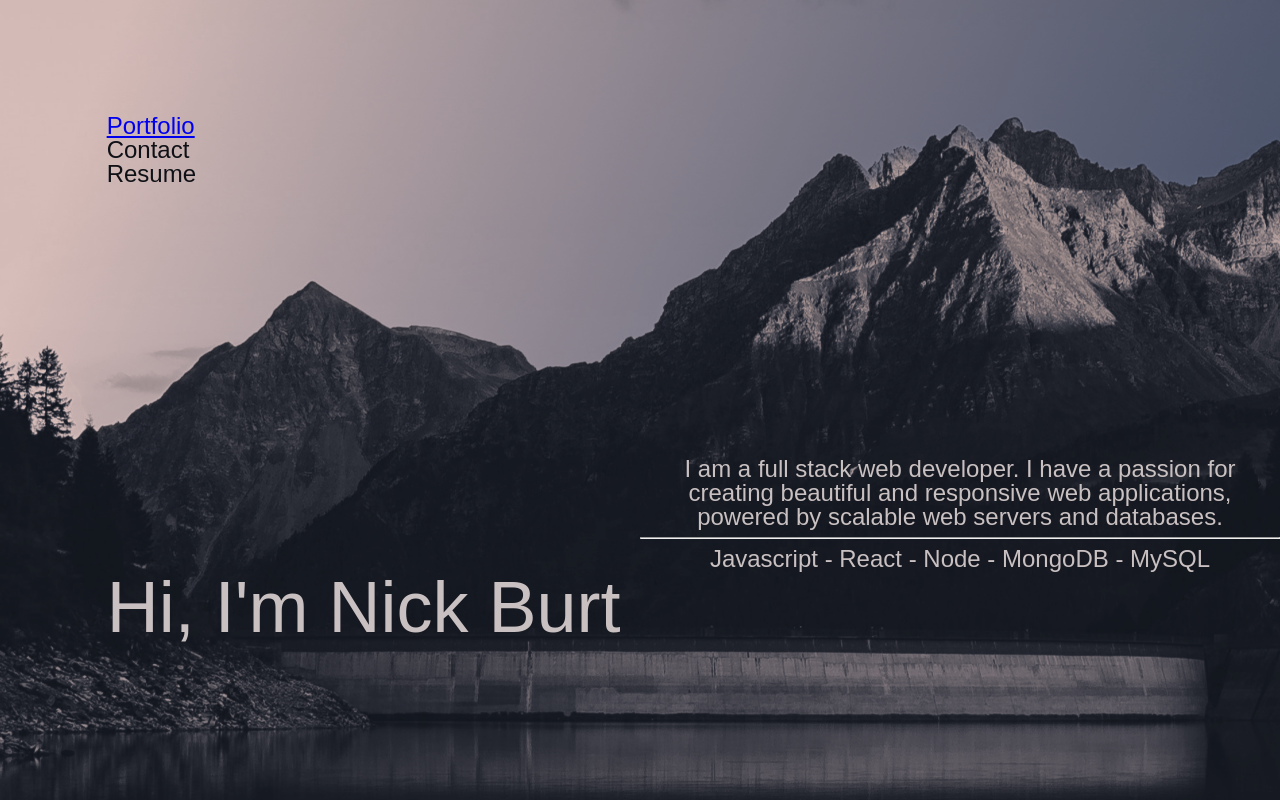
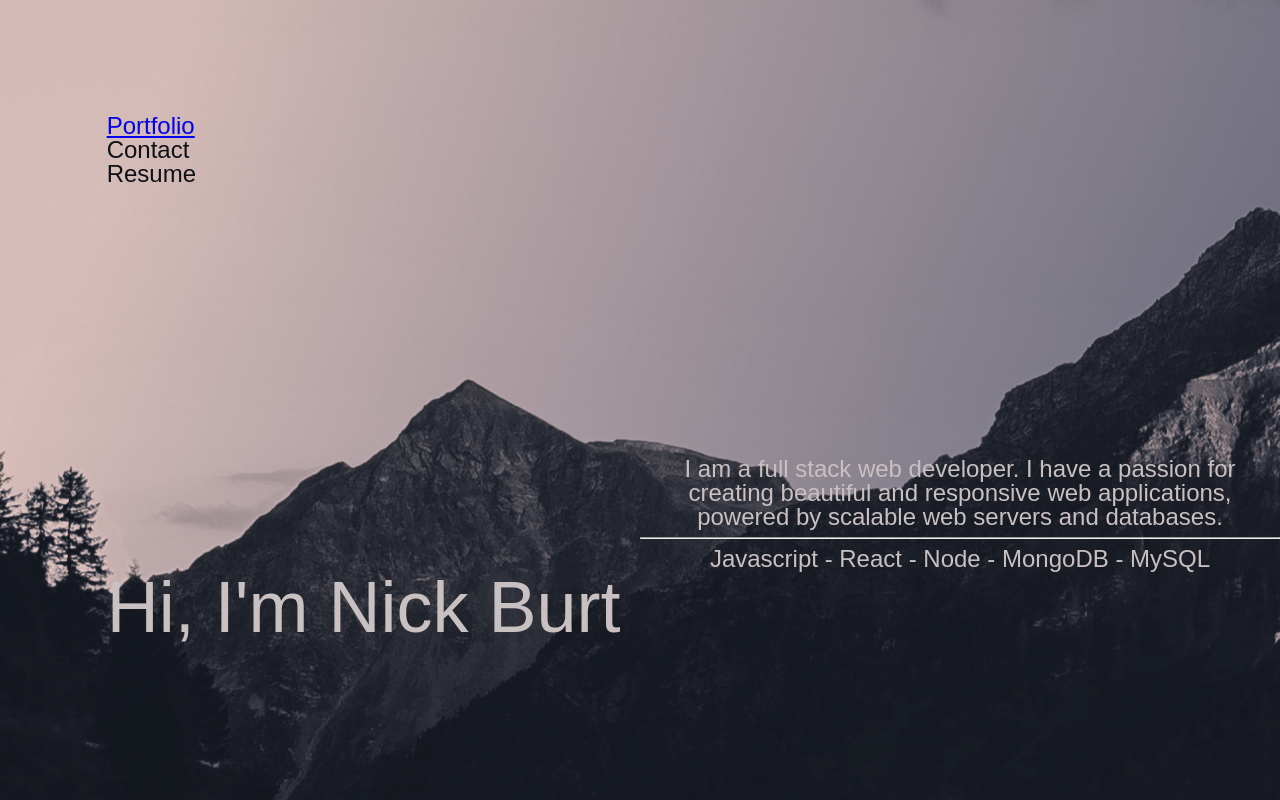
Before and after one commit to nbur4556/portfolio, a Next.js app: page / in a window 1280 px wide. Built offline with nearby package versions, Linux system fonts and the light colour scheme.

Commit message:
fix: background image does not block from clicking links

```diff
--- a/pages/index.js
+++ b/pages/index.js
@@ -1,5 +1,4 @@
 import Head from 'next/head';
-import Image from 'next/image';
 import styles from '../styles/Home.module.scss';
 
 // Components
@@ -27,13 +26,6 @@ export default function Home() {
           <hr />
           <p>Javascript - React - Node - MongoDB - MySQL</p>
         </section>
-
-        <Image
-          className={styles.bgImage}
-          src="/mountain_bg.png"
-          alt="Background mountain image."
-          layout="fill"
-        />
       </main>
     </div>
   );
--- a/styles/Home.module.scss
+++ b/styles/Home.module.scss
@@ -6,6 +6,8 @@
     grid-template-rows: repeat(7, 1fr);
 
     height: 100vh;
+
+    background-image: url('/mountain_bg.png');
 
     nav {
         grid-column: 2 / span 1;
```
